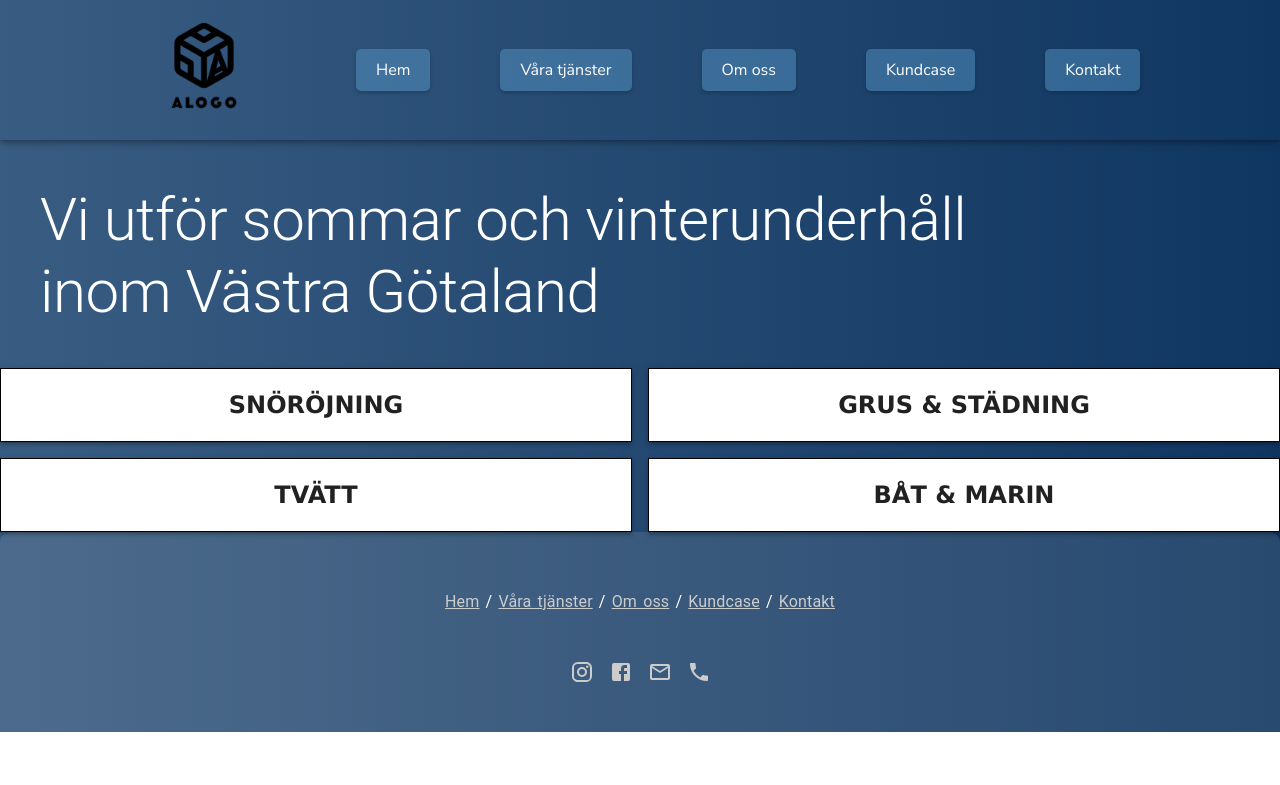
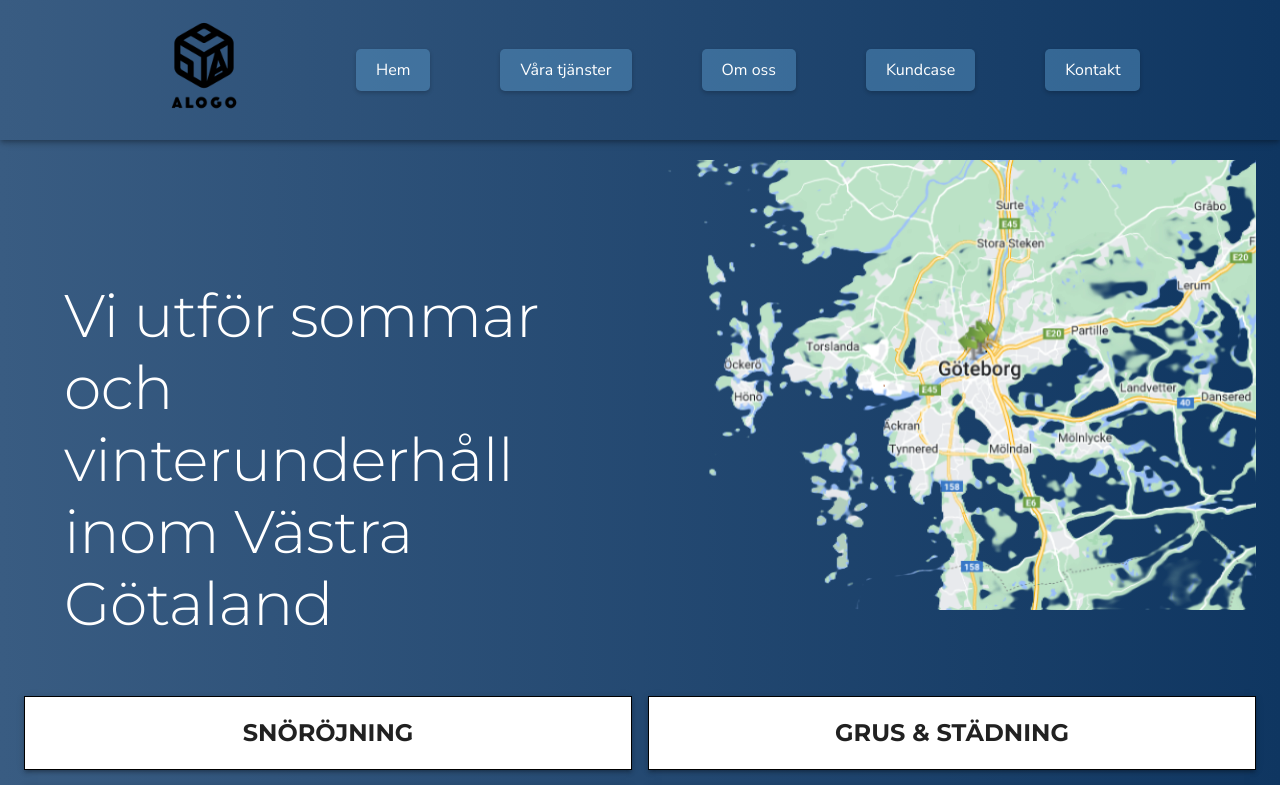
Before and after one commit to RyanLindman/snow, a React (Vite) app: page /vara-tjanster in a window 1280 px wide. Shown: the top 785 px of the page. Built offline with nearby package versions, Linux system fonts and the light colour scheme.

Commit message:
progress

```diff
--- /dev/null
+++ b/src/Map.tsx
@@ -0,0 +1,16 @@
+import React from 'react'
+
+const Map = () => {
+  return (
+    <div>
+      <img
+        style={{ width: '609px', height: '450px' }}
+        src="src\assets\karta.png"
+        alt="map"
+        id="map"
+      />
+    </div>
+  )
+}
+
+export default Map
--- a/src/views/home/HomeContent.tsx
+++ b/src/views/home/HomeContent.tsx
@@ -9,11 +9,6 @@ import {
   createTheme,
 } from '@mui/material'
 import './homeContent.css'
-import Breadcrumbs from '../../Breadcrumbs'
-import InstagramIcon from '@mui/icons-material/Instagram'
-import FacebookIcon from '@mui/icons-material/Facebook'
-import MailOutlineIcon from '@mui/icons-material/MailOutline'
-import PhoneIcon from '@mui/icons-material/Phone'
 import { useState } from 'react'
 import Footer from '../../Footer'
 
--- a/src/views/services/Content.tsx
+++ b/src/views/services/Content.tsx
@@ -10,6 +10,7 @@ import {
 } from '@mui/material'
 import './content.css'
 import { useState } from 'react'
+import Map from '../../Map'
 
 const Content = () => {
   const theme = createTheme({
@@ -36,7 +37,7 @@ const Content = () => {
           h5: {
             textTransform: 'uppercase',
             fontWeight: 700,
-            fontFamily: 'Verdana, sans serif',
+            fontFamily: 'Montserrat',
           },
         },
       },
@@ -59,17 +60,21 @@ const Content = () => {
               <div>
                 {/* Render content if checked is true */}
                 <ThemeProvider theme={theme}>
-                  <Container disableGutters maxWidth={false}>
+                  <Container maxWidth={false}>
+                    <Box display={'flex'} pt={2} pb={2}>
                       <Typography
                         textAlign={'start'}
                         mt={10}
                         variant="h2"
                         color={'white'}
                         padding={5}
+                        fontFamily={'Montserrat'}
                       >
                         Vi utför sommar och vinterunderhåll <br /> inom Västra
                         Götaland
                       </Typography>
+                      <Map />
+                    </Box>
                     <Grid
                       container
                       spacing={2}
@@ -100,7 +105,6 @@ const Content = () => {
                           <Typography variant="h5">Båt & Marin</Typography>
                         </Paper>
                       </Grid>
-                      {/* You may add more Grid items here if needed */}
                     </Grid>
                   </Container>
                 </ThemeProvider>
--- a/src/views/services/content.css
+++ b/src/views/services/content.css
@@ -0,0 +1 @@
+@import url('https://fonts.googleapis.com/css2?family=Montserrat:ital,wght@0,100..900;1,100..900&display=swap')
```
Also changed, not shown: src/assets/karta.png (added), src/views/services/OurServices.tsx (line endings or trailing spaces). Lines whose indentation alone changed are shown as unchanged.
